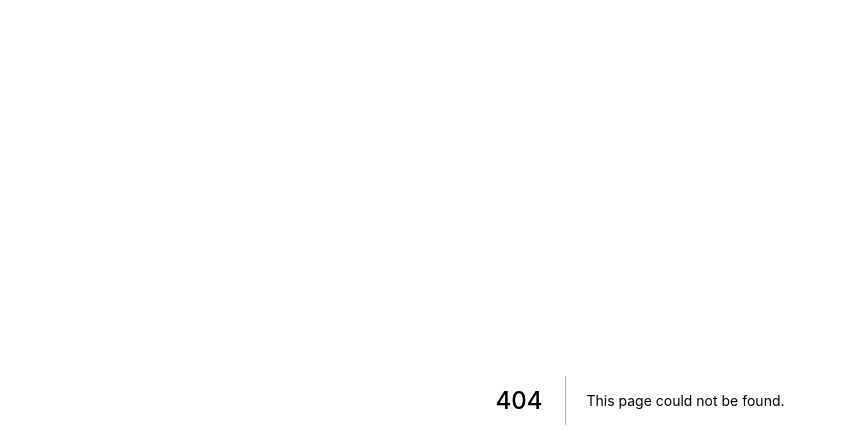
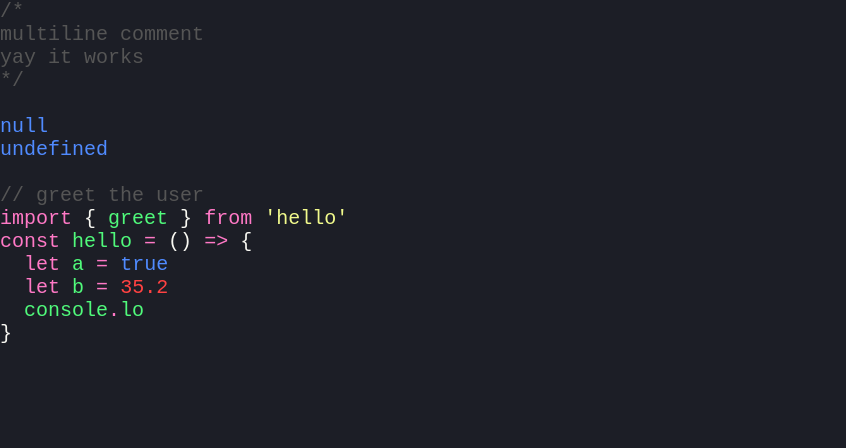
Before and after one commit to skyline-editor/skyline, a Next.js app: page /new in a window 1280 px wide. Before the commit this address had no page. Shown: the top 448 px of the page, without its empty margins (0-846 px from the left). Built offline with nearby package versions, Linux system fonts and the light colour scheme.

Commit message:
feat: created new page with new UI and tokenizer WIP

```diff
--- /dev/null
+++ b/components/code/codeEditor.tsx
@@ -0,0 +1,20 @@
+import { useState } from "react";
+import styles from '../../styles/CodeEditor.module.css'
+import { codeFromTokens, tokenize } from "./tokenizer";
+
+export interface CodeEditorProps {
+  initialValue: string;
+  onChange?: (code: string) => void;
+}
+
+export const CodeEditor = ({
+  initialValue,
+}) => {
+  const [code, setCode] = useState(initialValue);
+
+  return (
+    <div className={styles.codeEditor}>
+      <div className={styles.line}>{codeFromTokens(tokenize(code))}</div>
+    </div>
+  );
+}
--- /dev/null
+++ b/components/code/main.tsx
@@ -0,0 +1,29 @@
+import Head from "next/head";
+import React, { useEffect } from "react";
+import { CodeEditor } from "./codeEditor";
+
+export default function Main() {
+  const [defaultCode, setDefaultCode] = React.useState("");
+  const [loaded, setLoaded] = React.useState(false);
+
+  useEffect(() => {
+    fetch("/sample.txt").then(r => r.text()).then(v => {
+      setDefaultCode(v);
+      setLoaded(true);
+    });
+  }, []);
+
+  if (!loaded) return <div>Loading...</div>;
+
+  return (
+    <div style={{ width: '100vw', height: '100vh' }} >
+      <Head>
+        <title>Skyline Editor</title>
+      </Head>
+
+      <CodeEditor
+        initialValue={defaultCode}
+      />
+    </div>
+  );
+}
--- /dev/null
+++ b/pages/new.tsx
@@ -0,0 +1,7 @@
+import CodeEditor from '../components/code/main';
+
+export default function New() {
+  return (
+    <CodeEditor />
+  )
+}
--- /dev/null
+++ b/styles/CodeEditor.module.css
@@ -0,0 +1,19 @@
+
+
+.codeEditor {
+  background-color: #1C1E26;
+
+  width: 100%;
+  height: 100%;
+}
+
+.line {
+  font-family: Consolas;
+  font-size: 20px;
+  color: #F8F8F2;
+
+  margin: 0;
+
+  white-space: pre;
+  font-family: monospace;
+}
--- a/styles/globals.css
+++ b/styles/globals.css
@@ -1,9 +1,20 @@
+@font-face {
+  font-family: 'Consolas';
+  src: url('../public/consolas.ttf');
+}
+
 html,
 body {
   padding: 0;
   margin: 0;
-  font-family: -apple-system, BlinkMacSystemFont, Segoe UI, Roboto, Oxygen,
-    Ubuntu, Cantarell, Fira Sans, Droid Sans, Helvetica Neue, sans-serif;
+
+  /* font-family: -apple-system, BlinkMacSystemFont, Segoe UI, Roboto, Oxygen,
+    Ubuntu, Cantarell, Fira Sans, Droid Sans, Helvetica Neue, sans-serif; */
+
+  width: 100vw;
+  height: 100vh;
+
+  overflow: hidden;
 }
 
 a {
```
